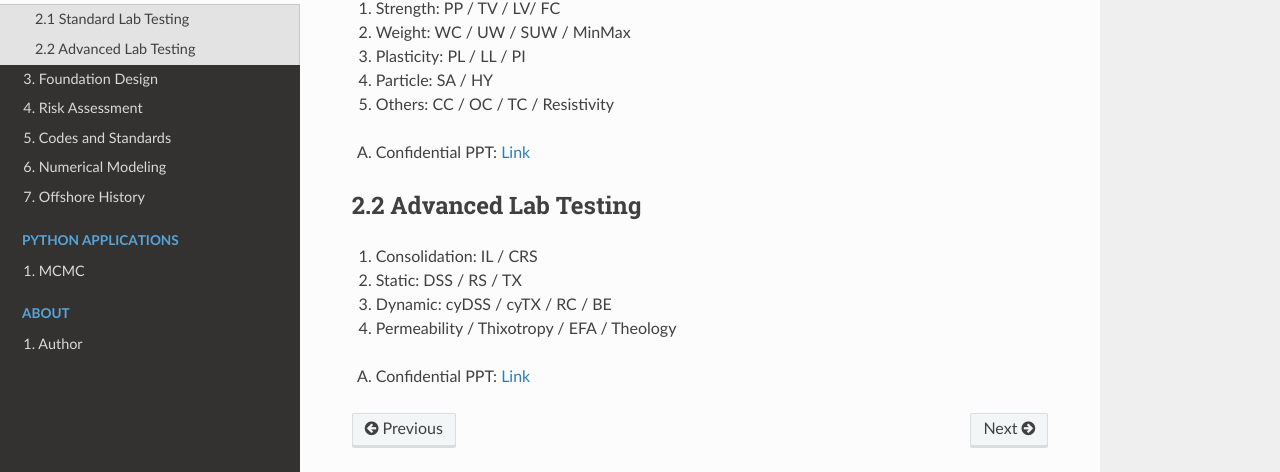
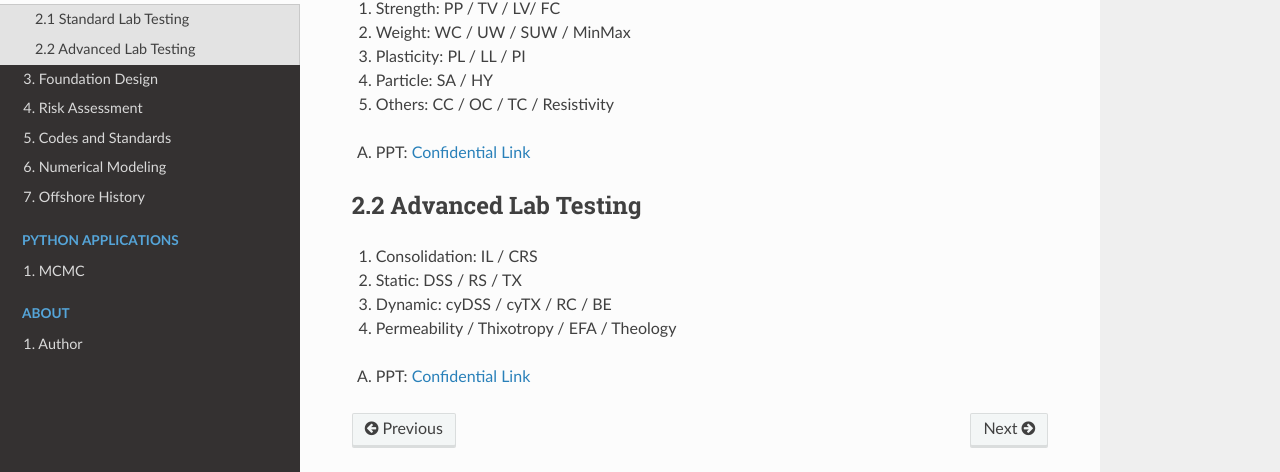
Before and after one commit to jrson11/GeoSohn, a Sphinx documentation site: the page built from docs/source/2-Soil_Lab_Testing.rst, in a window 1280 px wide. Shown: the part 219-691 px from the top of the page. Built offline with Sphinx 7.4.7 and the Read the Docs theme 2.0.0, drawn with Linux system fonts in a browser that asks for light colours; pages that are not in the unit, such as notebooks, are missing from menus.

```diff
--- a/docs/source/2-Soil_Lab_Testing.rst
+++ b/docs/source/2-Soil_Lab_Testing.rst
@@ -11,7 +11,7 @@
 4. Particle: SA / HY
 5. Others: CC / OC / TC / Resistivity
 
-A. Confidential PPT: `Link <https://bp365-my.sharepoint.com/:p:/g/personal/jung_sohn_bp_com/EcLJuO6Q9GpIoOd_3kCbZAIBSMTNgwTqhe-V7y1JErsoxQ?e=loPYYx>`_
+A. PPT: `Confidential Link <https://bp365-my.sharepoint.com/:p:/g/personal/jung_sohn_bp_com/EcLJuO6Q9GpIoOd_3kCbZAIBSMTNgwTqhe-V7y1JErsoxQ?e=loPYYx>`_
 
 2.2 Advanced Lab Testing
 ------------------------
@@ -22,4 +22,4 @@ A. Confidential PPT: `Link <https://bp365-my.sharepoint.com/:p:/g/personal/jung_
 4. Permeability / Thixotropy / EFA / Theology
 
 
-A. Confidential PPT: `Link <https://bp365-my.sharepoint.com/:p:/g/personal/jung_sohn_bp_com/Ee4gSjaBULJMi40h53tNJJoBCghvTM6sLjvmfBtNXyYszw?e=qdoQ58>`_
+A. PPT: `Confidential Link <https://bp365-my.sharepoint.com/:p:/g/personal/jung_sohn_bp_com/Ee4gSjaBULJMi40h53tNJJoBCghvTM6sLjvmfBtNXyYszw?e=qdoQ58>`_
```
